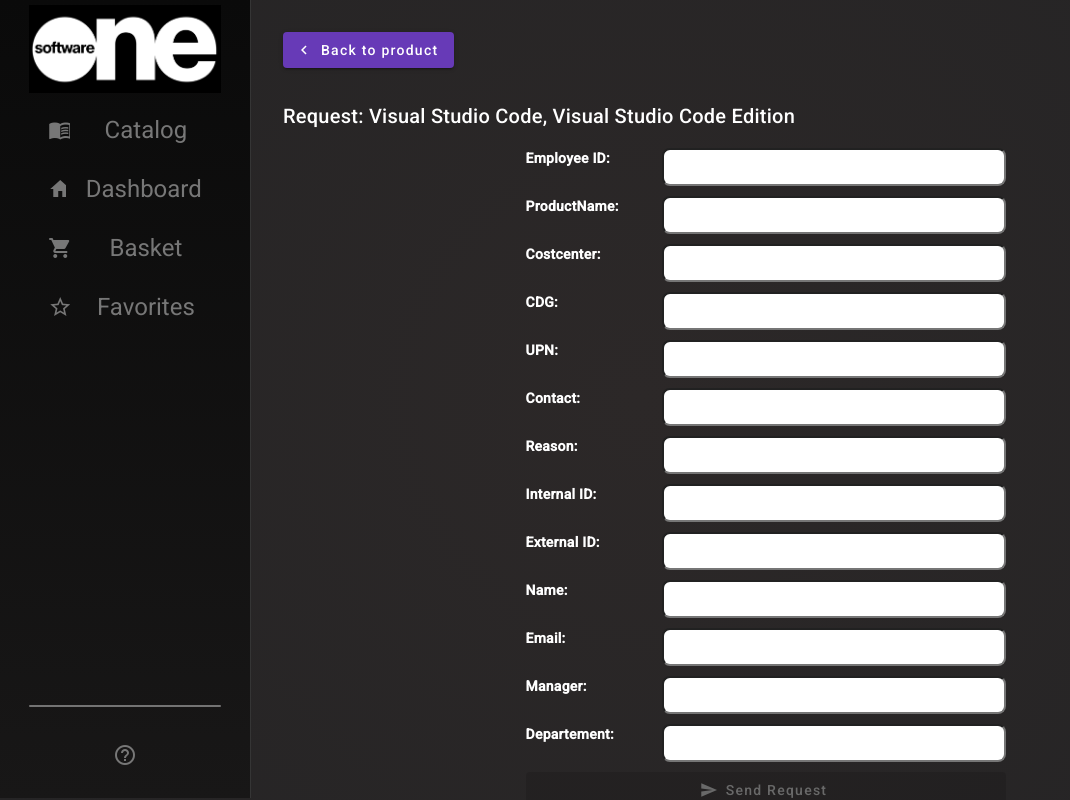
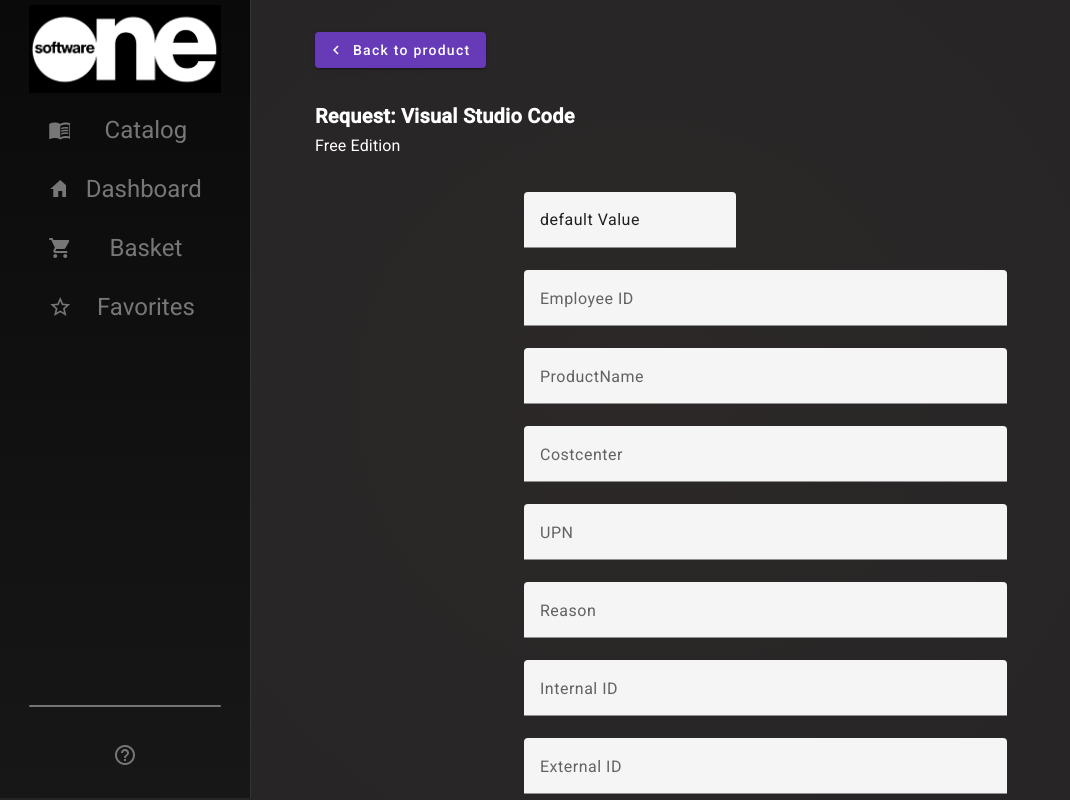
Before and after one commit to michael221002/OneCatalog, an Angular app: page /request/1 in a window 1280 px wide. Shown: the whole page, without its empty margins (0-1070 px from the left). Built offline with nearby package versions, Linux system fonts and the light colour scheme.

Commit message:
refactor form in material and edit data.json

```diff
--- a/src/app/app.module.ts
+++ b/src/app/app.module.ts
@@ -19,6 +19,8 @@
 import { DetailsComponent } from './sites/details/details.component';
 import { RequestFormComponent } from './sites/request-form/request-form.component';
 import { ReactiveFormsModule } from '@angular/forms';
+import { MatFormFieldModule } from '@angular/material/form-field';
+import { MatInputModule } from '@angular/material/input';
 
 
 @NgModule({
@@ -41,7 +43,9 @@
     MatExpansionModule,
     MatGridListModule,
     MatTabsModule,
-    ReactiveFormsModule
+    ReactiveFormsModule,
+    MatFormFieldModule,
+    MatInputModule
   ],
   providers: [],
   bootstrap: [AppComponent]
--- a/src/app/data/data.json
+++ b/src/app/data/data.json
@@ -5,7 +5,7 @@
         "productName": "Visual Studio Code",
         "publisher": "Microsoft Corporation",
         "version": "1.56.2",
-        "edition": "Visual Studio Code",
+        "edition": "Free",
         "releaseDate": "April 2021",
         "standard": true,
         "costs": 0,
@@ -16,16 +16,14 @@
             "employeeID",
             "productName",
             "costcenter",
-            "CDG",
             "UPN",
-            "contact",
             "reason",
             "internalID",
             "externalID",
             "name",
             "email",
             "manager",
-            "departement"
+            "department"
         ],
         "location": "worldwide",
         "linkToWebsite": "https://code.visualstudio.com/",
@@ -92,15 +90,13 @@
             "edition",
             "costcenter",
             "UPN",
-            "CDG",
-            "contact",
             "reason",
             "internalID",
             "externalID",
             "name",
             "email",
             "manager",
-            "departement"
+            "department"
         ],
         "location": "worldwide",
         "linkToWebsite": "https://visualstudio.microsoft.com/",
@@ -165,15 +161,13 @@
             "edition",
             "costcenter",
             "UPN",
-            "CDG",
-            "contact",
             "reason",
             "internalID",
             "externalID",
             "name",
             "email",
             "manager",
-            "departement"
+            "department"
         ],
         "location": "global",
         "linkToWebsite": "https://code.visualstudio.com/",
@@ -241,8 +235,6 @@
             "edition",
             "costcenter",
             "UPN",
-            "CDG",
-            "contact",
             "reason",
             "internalID",
             "externalID",
@@ -250,7 +242,7 @@
             "name",
             "email",
             "manager",
-            "departement"
+            "department"
         ],
         "location": "Global",
         "linkToWebsite": "https://code.visualstudio.com",
@@ -317,8 +309,6 @@
             "edition",
             "costcenter",
             "UPN",
-            "CDG",
-            "contact",
             "reason",
             "internalID",
             "externalID",
@@ -326,7 +316,7 @@
             "name",
             "email",
             "manager",
-            "departement"
+            "department"
         ],
         "location": "Global",
         "linkToWebsite": "https://www.microsoft.com/microsoft-365",
@@ -380,7 +370,7 @@
         "productName": "Miro",
         "publisher": "Miro",
         "version": "Not applicable, as Miro is a cloud-based platform that is continuously updated",
-        "edition": "only one Edition",
+        "edition": "Enterprise",
         "releaseDate": "2011",
         "standard": false,
         "costs": 120,
@@ -392,14 +382,12 @@
             "productName",
             "costcenter",
             "UPN",
-            "CDG",
-            "contact",
             "reason",
             "internalID",
             "externalID",
             "name",
             "manager",
-            "departement"
+            "department"
         ],
         "location": "Global",
         "linkToWebsite": "https://miro.com/",
@@ -458,8 +446,6 @@
             "edition",
             "costcenter",
             "UPN",
-            "CDG",
-            "contact",
             "reason",
             "internalID",
             "externalID",
@@ -467,7 +453,7 @@
             "name",
             "email",
             "manager",
-            "departement"
+            "department"
         ],
         "location": "based on country",
         "linkToWebsite": "https://www.adobe.com/de/products/photoshop-express.html",
@@ -511,7 +497,7 @@
         "productName": "Node Js",
         "publisher": "Open JS Foundation",
         "version": "18.16.0 LTS",
-        "edition": "open Source",
+        "edition": "Open Source",
         "releaseDate": "18. Apr. 2023",
         "standard": true,
         "costs": 0,
@@ -521,7 +507,7 @@
         "requirements": [
             "employeeID",
             "productName",
-            "departement",
+            "department",
             "reason",
             "name",
             "email"
@@ -587,15 +573,13 @@
             "costcenter",
             "costcenter",
             "UPN",
-            "CDG",
-            "contact",
             "reason",
             "internalID",
             "externalID",
             "name",
             "email",
             "manager",
-            "departement"
+            "department"
         ],
         "location": "Global",
         "linkToWebsite": "https://trello.com/pricing",
@@ -649,8 +633,6 @@
             "edition",
             "costcenter",
             "UPN",
-            "CDG",
-            "contact",
             "reason",
             "internalID",
             "externalID",
@@ -658,7 +640,7 @@
             "name",
             "email",
             "manager",
-            "departement"
+            "department"
         ],
         "location": "Based on country.",
         "linkToWebsite": "https://www.adobe.com/de/acrobat/pricing.html",
--- a/src/app/sites/request-form/request-form.component.html
+++ b/src/app/sites/request-form/request-form.component.html
@@ -1,3 +1,4 @@
+<div class="container">
   <div class="back-container">
     <button mat-raised-button color="primary" routerLink = "../../details/{{product.index}}">
       <mat-icon>keyboard_arrow_left</mat-icon>
@@ -5,27 +6,53 @@
     </button>
   </div>
 
-<div class="container">
-  <h2>Request: {{product.name}}, {{product.edition}} Edition </h2>
+  <div class="title-container">
+    <h2>Request: {{product.name}}</h2>
+    <h3>{{product.edition}} Edition</h3>
+  </div>
+
+  <form [formGroup]="nestedForm">
+    <mat-form-field>
+      <input matInput formControlName="name">
+    </mat-form-field>
+
+  </form>
 
   <form [formGroup]="requirementListForm"> <!--associates the form element with the
     FormGroup instance requirementListForm using property binding-->
-
-    <div formArrayName="requirementList" class="array-container"> <!--associates the FormArray Instance with the
+    <div formArrayName="requirementList"> <!--associates the FormArray Instance with the
       div. This doesn't require property Binding with [] because it expects a string value
       representing the name of the array-->
+      <ng-container *ngFor="let requirementControl of productRequirementList.controls,
+      let i = index"> <!--Loops through the controls array of productRequirementList-->
+        <mat-form-field>
+          <mat-label>{{requirementLabels[i]}}</mat-label>
+          <input matInput [formControlName]="i"> <!--each requirementControl has a Key corresponding to the index of the array
+            of requirements (see console.log(productRequirementList)). Here we declare input
+            fields corresponding to the requirementControls we're looping through and
+            give them a label of product.requirements according to index.
+          -->
+        </mat-form-field>
+      </ng-container>
+    </div>
+    <button type="submit" mat-raised-button color="primary" [disabled]="isDisabled()"><mat-icon>send</mat-icon>Send Request</button>
+  </form>
+
+</div>
+  <!--<div class="container">
+    <h2>Request: {{product.name}}, {{product.edition}} Edition </h2>
+
+    <form [formGroup]="requirementListForm">
+
+      <div formArrayName="requirementList" class="array-container">
 
         <ng-container *ngFor="let requirementControl of productRequirementList.controls,
-      let i = index"> <!--Loops through the controls array of productRequirementList-->
+        let i = index">
           <div  class="field-container">
             <label>
               <div>{{requirementLabels[i]}}: </div>
               <input type="text" [formControlName]="i">
-            <!--each requirementControl has a Key corresponding to the index of the array
-              of requirements (see console.log(productRequirementList)). Here we declare input
-              fields corresponding to the requirementControls we're looping through and
-              give them a label of product.requirements according to index.
-            -->
+
             </label>
           </div>
         </ng-container>
@@ -33,4 +60,5 @@
 
       <button type="submit" mat-raised-button color="primary" [disabled]="isDisabled()"><mat-icon>send</mat-icon>Send Request</button>
     </form>
-</div>
+  </div>>
+  -->
--- a/src/app/sites/request-form/request-form.component.scss
+++ b/src/app/sites/request-form/request-form.component.scss
@@ -1,54 +1,40 @@
+.container {
+  margin: 2rem;
+}
+
 .back-container {
   margin: 2rem;
 }
 
-.container {
+
+.title-container {
+  color: white;
   margin: 2rem;
-}
 
-h2 {
-  color: white;
+  h2 {
+    padding: 0;
+    margin: 0;
+    font-weight: 900;
+  }
+  h3 {
+    padding: 0;
+    margin: 0;
+
+  }
 }
 
 form {
-  width: 30rem;
-  display: flex;
-  flex-direction: column;
+  width: 50%;
   margin: auto;
 
 
-  .array-container {
+  div {
+    display: flex;
+    flex-direction: column;
+  }
 
-    .field-container {
-      height: 3rem;
-      label  {
-        display: flex;
-        align-items: space-between;
+  button {
+    width: 100%;
+  }
 
-      }
-
-      div {
-        margin-right: rem;
-        color: white;
-        font-weight: bold;
-
-      }
-
-      input {
-        margin-left: auto;
-        width: 70%;
-        height: 2rem;
-        border-radius: 0.5rem;
-      }
-
-    }
-
-
-
-
-  }
 }
-button[disabled]
-{
-  color: dimgray !important;
-}
--- a/src/app/sites/request-form/request-form.component.ts
+++ b/src/app/sites/request-form/request-form.component.ts
@@ -13,6 +13,8 @@
   productId: any;
   requirementLabels: any;
 
+  nestedForm!: FormGroup;
+  // zweites Form mit Trennung nach Requirement Array und User data
   public requirementListForm: FormGroup = this.createForm();
   // erstellt eine Variable die eine FormGroup enthält
 
@@ -32,6 +34,16 @@
   }
 
   ngOnInit():void {
+    this.nestedForm = this.formBuilder.group({
+      name: 'default Value',
+      employeeId: 'default Value',
+      manager: 'default Value',
+      department: 'default Value',
+      costCenter: 'default Value'
+    });
+    this.nestedForm.valueChanges.subscribe(console.log);
+    // baut ein form mit Userdaten und subscribed
+
     this.productId = this.activatedRoute.snapshot.paramMap.get('id');
     // reads id of active route and assigns it to productId
 
```
Lines whose indentation alone changed are shown as unchanged.
